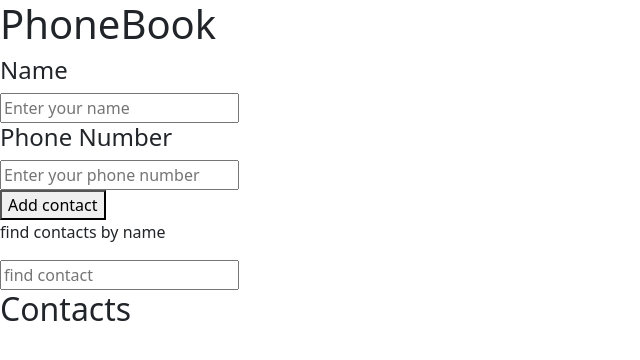
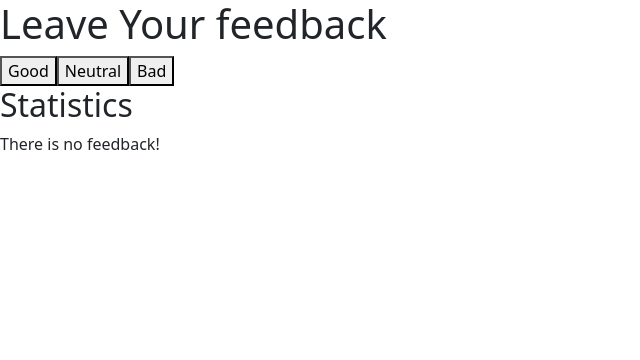
Before and after one commit to Nakuromu/React-Learning, a React (Create React App) app in the folder my-app/: page / in a window 1280 px wide. Shown: the top 360 px of the page, without its empty margins (0-640 px from the left). Built offline with nearby package versions, Linux system fonts and the light colour scheme.

Commit message:
refactoring

```diff
--- a/my-app/src/App.jsx
+++ b/my-app/src/App.jsx
@@ -3,8 +3,8 @@
 // import Modal from "./Modal/Modal";
 // import Header from "./Header/Header";
 // import LoginForm from "./LoginForm/LoginForm";
-// import Feedback from "./Feedback-App/Feedback";
-import Contacts from "./Contacts/Contacts";
+import Feedback from "./Feedback-App/Feedback";
+// import Contacts from "./Contacts/Contacts";
 import { Component } from "react";
 // import PockemonForm from "./PockemonApi/PockemonForm";
 // import { ToastContainer} from 'react-toastify';
@@ -49,8 +49,8 @@ class App extends Component{
         {/* <Header showModal={this.showModal}/>
         <Modal><LoginForm createUser={this.createUser} closeModal={this.closeModal}/></Modal>
         <TodoList/> */}
-        {/* <Feedback/> */}
-        <Contacts/>
+        <Feedback/>
+        {/* <Contacts/> */}
       </div>
     )
   }
--- a/my-app/src/Feedback-App/Feedback.jsx
+++ b/my-app/src/Feedback-App/Feedback.jsx
@@ -1,45 +1,47 @@
-import { Component } from "react";
+import { useState } from "react";
 
-class Feedback extends Component {
-    state = {
-        good: 0,
-        neutral: 0,
-        bad: 0
-     }
-     handleClick = (type) => {
-        this.setState((prevState) => ({[type]: prevState[type] +=1}))
+    const Feedback = () => {
+        const [good, setGood] = useState(0)
+        const [neutral, setNeutral] = useState(0)
+        const [bad, setBad] = useState(0)
+
+    const  handleClick = (type) => {
+        if(type === 'good'){
+            setGood((prev) => prev+1)
+        } else if(type === 'neutral'){
+            setNeutral((prev) => prev+1)
+        } else if(type === 'bad'){
+            setBad((prev) => prev+1)
+        }
      }
 
-
-     countTotalFeedback = () => {
-        const sum = Object.values(this.state).reduce((sum, el) => sum+=el,0);
-        return sum;
+    const countTotalFeedback = () => {
+        return good + neutral + bad;
      }
 
-     countPositiveFeedbackPercentage = () =>{
-        const posFeedback = this.state.good / (this.countTotalFeedback() / 100);
+    const countPositiveFeedbackPercentage = () =>{
+        const posFeedback = good / (countTotalFeedback() / 100);
         return Math.round(posFeedback)
      }
 
-    render() {
         return (
             <div>
                 <h1>
                     Leave Your feedback
                 </h1>
 
-                <button onClick={() => this.handleClick('good')}>Good</button>
-                <button onClick={() => this.handleClick('neutral')}>Neutral</button>
-                <button onClick={() => this.handleClick('bad')}>Bad</button>
+                <button onClick={() => handleClick('good')}>Good</button>
+                <button onClick={() => handleClick('neutral')}>Neutral</button>
+                <button onClick={() => handleClick('bad')}>Bad</button>
 
                 <h2>Statistics</h2>
-                {this.countTotalFeedback() > 0 ? (
+                {countTotalFeedback() > 0 ? (
                     <>
-                    <p>Good: {this.state.good}</p>
-                <p>Neutral: {this.state.neutral}</p>
-                <p>Bad: {this.state.bad}</p>
-                <p>Total: {this.countTotalFeedback()}</p>
-                <p>Possitive feedback: {this.countPositiveFeedbackPercentage()}%</p>
+                    <p>Good: {good}</p>
+                <p>Neutral: {neutral}</p>
+                <p>Bad: {bad}</p>
+                <p>Total: {countTotalFeedback()}</p>
+                <p>Possitive feedback: {countPositiveFeedbackPercentage()}%</p>
                     </>
                 ) : (
                     <p>There is no feedback!</p>
@@ -47,6 +49,58 @@ class Feedback extends Component {
             </div>
         );
     }
-}
 
-export default Feedback;
+
+
+// import { Component } from "react";
+
+// class Feedback extends Component {
+//     state = {
+//         good: 0,
+//         neutral: 0,
+//         bad: 0
+//      }
+//      handleClick = (type) => {
+//         this.setState((prevState) => ({[type]: prevState[type] +=1}))
+//      }
+
+
+//      countTotalFeedback = () => {
+//         const sum = Object.values(this.state).reduce((sum, el) => sum+=el,0);
+//         return sum;
+//      }
+
+//      countPositiveFeedbackPercentage = () =>{
+//         const posFeedback = this.state.good / (this.countTotalFeedback() / 100);
+//         return Math.round(posFeedback)
+//      }
+
+//     render() {
+//         return (
+//             <div>
+//                 <h1>
+//                     Leave Your feedback
+//                 </h1>
+
+//                 <button onClick={() => this.handleClick('good')}>Good</button>
+//                 <button onClick={() => this.handleClick('neutral')}>Neutral</button>
+//                 <button onClick={() => this.handleClick('bad')}>Bad</button>
+
+//                 <h2>Statistics</h2>
+//                 {this.countTotalFeedback() > 0 ? (
+//                     <>
+//                     <p>Good: {this.state.good}</p>
+//                 <p>Neutral: {this.state.neutral}</p>
+//                 <p>Bad: {this.state.bad}</p>
+//                 <p>Total: {this.countTotalFeedback()}</p>
+//                 <p>Possitive feedback: {this.countPositiveFeedbackPercentage()}%</p>
+//                     </>
+//                 ) : (
+//                     <p>There is no feedback!</p>
+//                 )}
+//             </div>
+//         );
+//     }
+// }
+
+ export default Feedback;
```
